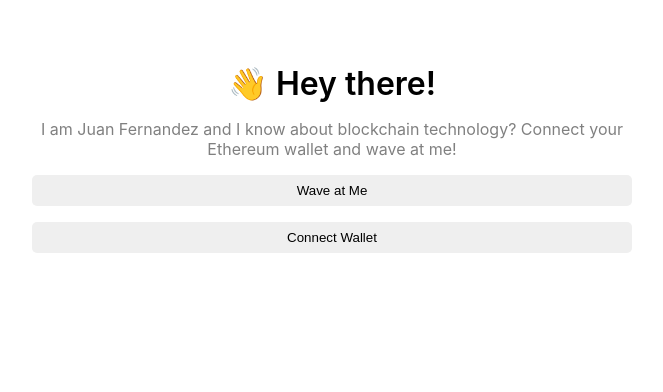
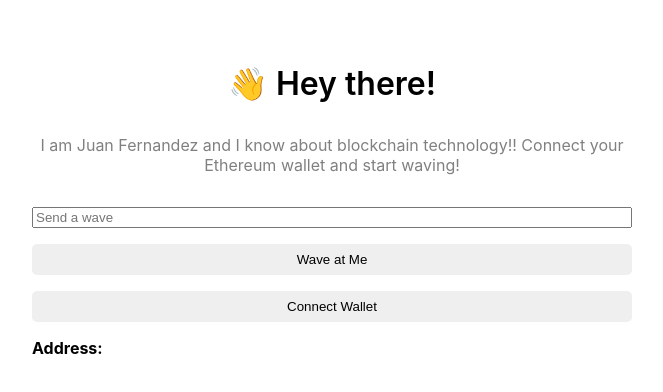
Before and after one commit to Jsebas1198/Wave-Portal-Interface-WEB3, a Next.js app: page / in a window 1280 px wide. Shown: the top 392 px of the page, without its empty margins (308-971 px from the left). Built offline with nearby package versions, Linux system fonts and the light colour scheme.

Commit message:
The app let you wave and shows all the waves that the addresses made with the information of the aaddress that waved, the time where the address is and the message that was waved

```diff
--- a/src/hooks/useFunctions.js
+++ b/src/hooks/useFunctions.js
@@ -6,6 +6,7 @@
   const contractAddress = "0x9de79Db6D200382fAb009c5D1Fd29A3241f7c89b";
   const contractABI = abi.abi;
   const [allWaves, setAllWaves] = useState([]);
+  const [inputValue, setInputValue] = useState("");
 
   //get all wave function
   const getAllWaves = async () => {
@@ -72,13 +73,13 @@
         /*
          * Execute the actual wave from your smart contract
          */
-        const waveTxn = await wavePortalContract.wave("this is a message", {
+        const waveTransaction = await wavePortalContract.wave(inputValue, {
           gasLimit: 300000,
         });
-        console.log("Mining...", waveTxn.hash);
+        console.log("Mining...", waveTransaction.hash);
 
-        await waveTxn.wait();
-        console.log("Mined -- ", waveTxn.hash);
+        await waveTransaction.wait();
+        console.log("Mined -- ", waveTransaction.hash);
 
         count = await wavePortalContract.getTotalWaves();
         console.log("Retrieved total wave count...", count.toNumber());
@@ -89,7 +90,16 @@
       console.log(error);
     }
   };
-  return { getAllWaves, allWaves, wave };
+  return {
+    getAllWaves,
+    allWaves,
+    wave,
+    setAllWaves,
+    contractABI,
+    contractAddress,
+    inputValue,
+    setInputValue,
+  };
 };
 
 export default useFunctions;
--- a/src/pages/index.js
+++ b/src/pages/index.js
@@ -2,10 +2,25 @@
 import styles from "@styles/Home.module.css";
 import useConnectWallet from "@hooks/useConnectWallet.js";
 import useFunctions from "@hooks/useFunctions";
+import { ethers } from "ethers";
 const App = () => {
   const { connectWallet, currentAccount, setCurrentAccount } =
     useConnectWallet();
-  const { getAllWaves, allWaves, wave } = useFunctions();
+  const {
+    getAllWaves,
+    allWaves,
+    wave,
+    setAllWaves,
+    contractABI,
+    contractAddress,
+    inputValue,
+    setInputValue,
+  } = useFunctions();
+
+  const handleChange = (e) => {
+    setInputValue(e.target.value);
+    console.log(e.target.value);
+  };
   const checkIfWalletIsConnected = async () => {
     try {
       const { ethereum } = window;
@@ -23,7 +38,6 @@
         const account = accounts[0];
         console.log("Found an authorized account:", account);
         setCurrentAccount(account);
-        getAllWaves();
       } else {
         console.log("No authorized account found");
       }
@@ -34,6 +48,45 @@
 
   useEffect(() => {
     checkIfWalletIsConnected();
+    getAllWaves();
+    // eslint-disable-next-line react-hooks/exhaustive-deps
+  }, []);
+
+  /**
+   * Listen in for emitter events!
+   */
+  useEffect(() => {
+    let wavePortalContract;
+
+    const onNewWave = (from, timestamp, message) => {
+      console.log("NewWave", from, timestamp, message);
+      setAllWaves((prevState) => [
+        ...prevState,
+        {
+          address: from,
+          timestamp: new Date(timestamp * 1000),
+          message: message,
+        },
+      ]);
+    };
+
+    if (window.ethereum) {
+      const provider = new ethers.providers.Web3Provider(window.ethereum);
+      const signer = provider.getSigner();
+
+      wavePortalContract = new ethers.Contract(
+        contractAddress,
+        contractABI,
+        signer
+      );
+      wavePortalContract.on("NewWave", onNewWave);
+    }
+
+    return () => {
+      if (wavePortalContract) {
+        wavePortalContract.off("NewWave", onNewWave);
+      }
+    };
     // eslint-disable-next-line react-hooks/exhaustive-deps
   }, []);
 
@@ -43,9 +96,18 @@
         <div className={styles.header}>👋 Hey there!</div>
 
         <div className={styles.bio}>
-          I am Juan Fernandez and I know about blockchain technology? Connect
-          your Ethereum wallet and wave at me!
+          <p>
+            I am Juan Fernandez and I know about blockchain technology!! Connect
+            your Ethereum wallet and start waving!
+          </p>
         </div>
+        <input
+          className={styles.inputWave}
+          type="text"
+          placeholder="Send a wave"
+          value={inputValue}
+          onChange={(e) => handleChange(e)}
+        />
 
         <button className={styles.waveButton} onClick={wave}>
           Wave at Me
@@ -56,7 +118,10 @@
             Connect Wallet
           </button>
         )}
-        {currentAccount}
+        <p>
+          <span className={styles.spanAddress}>Address: </span>
+          {currentAccount}
+        </p>
 
         {allWaves.map((wave, index) => {
           return (
--- a/src/styles/Home.module.css
+++ b/src/styles/Home.module.css
@@ -32,3 +32,12 @@
   border-radius: 5px;
 
 }
+.inputWave{
+  margin-top: 16px;
+}
+
+.spanAddress{
+  margin-top: 16px;
+  font-weight: bold;
+  color: black;
+}
```
